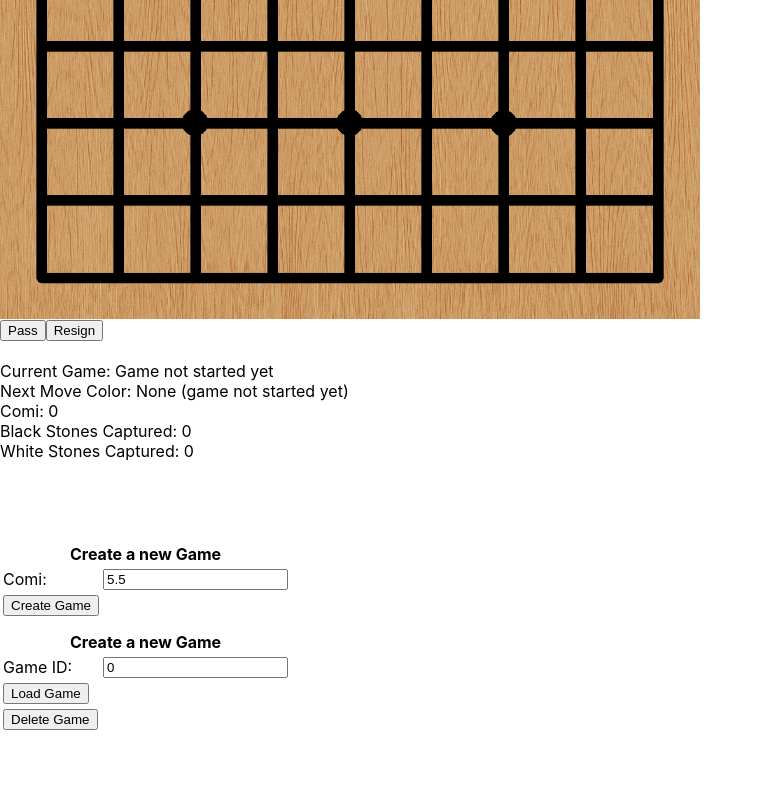
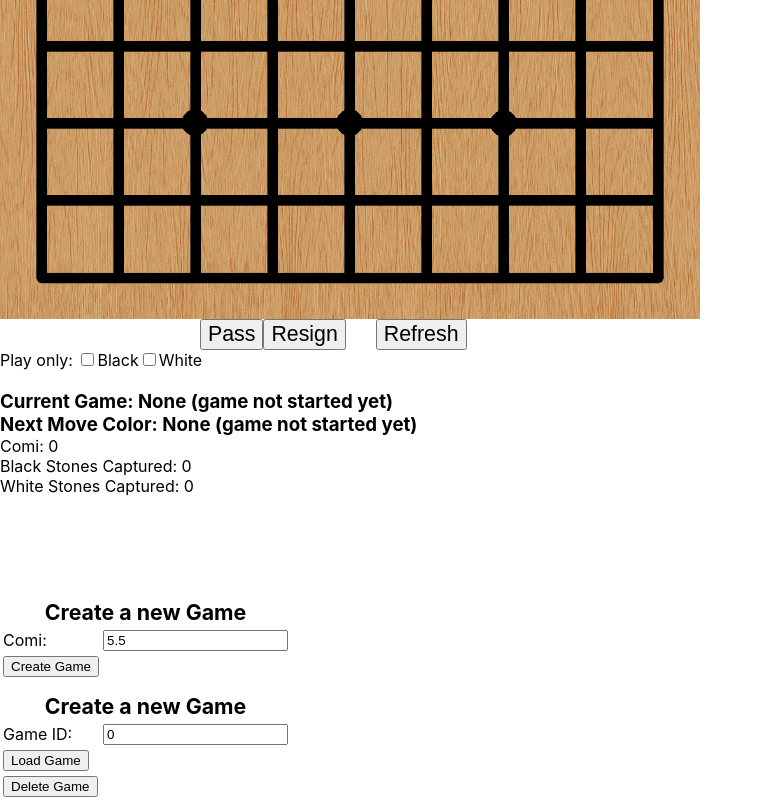
Before and after one commit to tfassbender/go_server_spring, a React (Create React App) app in the folder src/main/app/: page / in a window 1280 px wide. Shown: the part 463-1263 px from the top of the page, without its empty margins (0-763 px from the left). Before the commit the page ends 1196 px from the top, so only its background shows below. Built offline with nearby package versions, Linux system fonts and the light colour scheme.

Commit message:
frontend improvements: only play as specific player; reload game state; styling

```diff
--- a/src/main/app/src/goController.js
+++ b/src/main/app/src/goController.js
@@ -78,7 +78,7 @@ export default function GoControllerComponent({setGameState}) {
 	return <div>
 		<table>
 			<tr>
-				<th colspan="2">Create a new Game</th>
+				<th colspan="2" style={{fontSize: "16pt"}}>Create a new Game</th>
 			</tr>
 			<tr>
 				<td><label htmlFor="comi">Comi:</label></td>
@@ -89,7 +89,7 @@ export default function GoControllerComponent({setGameState}) {
 			</tr>
 			<tr style={{height: "10px"}}></tr>
 			<tr>
-				<th colspan="2">Create a new Game</th>
+				<th colspan="2" style={{fontSize: "16pt"}}>Create a new Game</th>
 			</tr>
 			<tr>
 				<td><label htmlFor="id">Game ID:</label></td>
--- a/src/main/app/src/goField.js
+++ b/src/main/app/src/goField.js
@@ -5,6 +5,8 @@ import GoStoneFieldComponent from './goStoneField.js';
 export default function GoFieldComponent({gameState, setGameState}) {
 	const [pointsBlack, setPointsBlack] = React.useState(0);
 	const [pointsWhite, setPointsWhite] = React.useState(0);
+	const [playOnlyBlack, setPlayOnlyBlack] = React.useState(false);
+	const [playOnlyWhite, setPlayOnlyWhite] = React.useState(false);
 
 	const fieldSize = 9;
 	const fieldSizePixels = 700;
@@ -23,7 +25,7 @@ export default function GoFieldComponent({gameState, setGameState}) {
 	var gameOver = false;
 	var points = 0;
 	var comi = 0;
-	var currentGameId = "Game not started yet";
+	var currentGameId = "None (game not started yet)";
 	var nextMoveColor = "None (game not started yet)";
 
 	if (gameState !== null) {
@@ -40,6 +42,11 @@ export default function GoFieldComponent({gameState, setGameState}) {
 		if (gameOver) {
 			nextMoveColor = "None (game over)";
 		}
+	}
+
+	if (playOnlyBlack && playOnlyWhite) {
+		setPlayOnlyBlack(false);
+		setPlayOnlyWhite(false);
 	}
 
 	function createTable() {
@@ -63,7 +70,8 @@ export default function GoFieldComponent({gameState, setGameState}) {
 	        	}
 
 	            children.push(<GoStoneFieldComponent row={i} col={j} gameStateStone={gameStateStone} nextMoveColor={nextMoveColor}
-	            		setGameState={setGameState} gameId={gameId} gameOver={gameOver}>
+	            		setGameState={setGameState} gameId={gameId} gameOver={gameOver} playOnlyBlack={playOnlyBlack}
+	            		playOnlyWhite={playOnlyWhite}>
 	            	</GoStoneFieldComponent>);
 	        }
 	        // Create the parent and add the children
@@ -76,6 +84,14 @@ export default function GoFieldComponent({gameState, setGameState}) {
 	function pass() {
 		if (gameState !== null) {
 			if (!gameOver) {
+				if (playOnlyBlack && nextMoveColor === "WHITE") {
+					alert("White's turn (you selected to only play black)");
+					return;
+				}
+				if (playOnlyWhite && nextMoveColor === "BLACK") {
+					alert("Black's turn (you selected to only play white)");
+					return;
+				}
 				let url = "react_test/games/" + gameState.id + "/move";
 				let move = {
 						row: -1,
@@ -121,7 +137,7 @@ export default function GoFieldComponent({gameState, setGameState}) {
 							<td><input type="number" value={pointsWhite} onInput={e => setPointsWhite(e.target.value)}></input></td>
 						</tr>
 					</table>
-					<button onClick={submitPoints}>Submit</button><button onClick={getResult}>Get Result</button>
+					<button onClick={submitPoints}>Submit</button><button onClick={updateGameState}>Get Result</button>
 				</div>;
 		}
 
@@ -131,7 +147,7 @@ export default function GoFieldComponent({gameState, setGameState}) {
 	function submitPoints() {
 		let urlSubmitResult = "react_test/games/" + gameState.id + "/result";
 
-		//send the result
+		// send the result
 		let result = {
 				pointsBlack: pointsBlack,
 				pointsWhite: pointsWhite,
@@ -151,12 +167,12 @@ export default function GoFieldComponent({gameState, setGameState}) {
 		xhttp.setRequestHeader("Content-Type", "application/json");
 		xhttp.send(JSON.stringify(result));
 
-		//only works at the second time...
-		//getResult();
+		// only works at the second time...
+		// getResult();
 	}
 
-	function getResult() {
-		//request the updated game state
+	function updateGameState() {
+		// request the updated game state
 		let xhttp = new XMLHttpRequest();
 		xhttp.onreadystatechange = function () {
 			if (this.readyState === 4 && this.status === 200) {
@@ -197,9 +213,40 @@ export default function GoFieldComponent({gameState, setGameState}) {
 		return null;
 	}
 
+	function createFieldSettings() {
+		return <div>
+				<button onClick={pass} style={{marginLeft: "200px", fontSize: "16pt"}}>Pass</button>
+				<button onClick={resign} style={{fontSize: "16pt"}}>Resign</button>
+				<button onClick={updateGameState} style={{marginLeft: "30px", fontSize: "16pt"}}>Refresh</button>
+				<br/>
+				<label htmlFor="playColorOnly" style={{marginTop: "5px"}}>Play only: </label>
+				<input type="checkbox" checked={playOnlyBlack} onChange={e => setPlayOnlyBlack(e.target.checked)} name="Black" />Black
+				<input type="checkbox" checked={playOnlyWhite} onChange={e => setPlayOnlyWhite(e.target.checked)} name="White" />White
+				<br/>
+				<br/>
+				<label htmlFor="currentGameId" style={{fontSize: "14pt", fontWeight: "bold"}}>Current Game: {currentGameId}</label>
+				<br/>
+				<label htmlFor="nextMove" style={{fontSize: "14pt", fontWeight: "bold"}}>Next Move Color: {nextMoveColor}</label>
+				<br/>
+				<label htmlFor="comi">Comi: {comi}</label>
+				<br/>
+				<label htmlFor="blackStonesCaptured">Black Stones Captured: {blackStonesCaptured}</label>
+				<br/>
+				<label htmlFor="whiteStonesCaptured">White Stones Captured: {whiteStonesCaptured}</label>
+			</div>;
+	}
+
 	function resign() {
 		if (gameState !== null) {
 			if (!gameOver) {
+				if (playOnlyBlack && nextMoveColor === "WHITE") {
+					alert("White's turn (you selected to only play black)");
+					return;
+				}
+				if (playOnlyWhite && nextMoveColor === "BLACK") {
+					alert("Black's turn (you selected to only play white)");
+					return;
+				}
 				alert("not yet implemented");
 			}
 			else {
@@ -212,18 +259,7 @@ export default function GoFieldComponent({gameState, setGameState}) {
 		<table style = {tableStyle} border={border}>
 			{createTable()}
 		</table>
-		<button onClick={pass}>Pass</button><button onClick={resign}>Resign</button><label htmlFor="message"></label>
-		<br/>
-		<br/>
-		<label htmlFor="currentGameId">Current Game: {currentGameId}</label>
-		<br/>
-		<label htmlFor="nextMove">Next Move Color: {nextMoveColor}</label>
-		<br/>
-		<label htmlFor="comi">Comi: {comi}</label>
-		<br/>
-		<label htmlFor="blackStonesCaptured">Black Stones Captured: {blackStonesCaptured}</label>
-		<br/>
-		<label htmlFor="whiteStonesCaptured">White Stones Captured: {whiteStonesCaptured}</label>
+		{createFieldSettings()}
 		<br/>
 		<br/>
 		{createGameResultControllers()}
--- a/src/main/app/src/goStoneField.js
+++ b/src/main/app/src/goStoneField.js
@@ -1,12 +1,12 @@
 import React from 'react';
-import GoStoneRandomPlacementComponent from './goStoneRandomPlacementComponent.js';
+//import GoStoneRandomPlacementComponent from './goStoneRandomPlacementComponent.js';
 import GoStoneGamePlacementComponent from './goStoneGamePlacementComponent.js';
 
-export default function GoStoneFieldComponent({row, col, setGameState, gameId, gameStateStone, nextMoveColor, gameOver}) {
+export default function GoStoneFieldComponent({row, col, setGameState, gameId, gameStateStone, nextMoveColor, gameOver, playOnlyBlack, playOnlyWhite}) {
 	 // console.log("GoStoneFieldComponent created: row=" + row + " col=" +
 		// col + " gameStateStone=" + gameStateStone);
 
-	return <GoStoneGamePlacementComponent row={row} col={col} setGameState={setGameState} gameId={gameId}
-			gameStateStone={gameStateStone} nextMoveColor={nextMoveColor} gameOver={gameOver}>
+	return <GoStoneGamePlacementComponent row={row} col={col} setGameState={setGameState} gameId={gameId} gameStateStone={gameStateStone}
+			nextMoveColor={nextMoveColor} gameOver={gameOver} playOnlyBlack={playOnlyBlack} playOnlyWhite={playOnlyWhite}>
 		</GoStoneGamePlacementComponent>;
 }
--- a/src/main/app/src/goStoneGamePlacementComponent.js
+++ b/src/main/app/src/goStoneGamePlacementComponent.js
@@ -1,6 +1,6 @@
 import React from 'react';
 
-export default function GoStoneRandomPlacementFieldComponent({row, col, setGameState, gameId, gameStateStone, nextMoveColor, gameOver}) {
+export default function GoStoneRandomPlacementFieldComponent({row, col, gameState, setGameState, gameId, gameStateStone, nextMoveColor, gameOver, playOnlyBlack, playOnlyWhite}) {
 	const stoneBlackImage = "images/stones/black.png";
 	const stoneWhiteImage = "images/stones/white.png";
 
@@ -44,6 +44,14 @@ export default function GoStoneRandomPlacementFieldComponent({row, col, setGameS
 		if (gameStateStone === null) {
 			if (gameId !== -1) {
 				if (!gameOver) {
+					if (playOnlyBlack && nextMoveColor === "WHITE") {
+						alert("White's turn (you selected to only play black)");
+						return;
+					}
+					if (playOnlyWhite && nextMoveColor === "BLACK") {
+						alert("Black's turn (you selected to only play white)");
+						return;
+					}
 					let url = "react_test/games/" + gameId + "/move";
 					let move = {
 							row: row,
@@ -71,12 +79,12 @@ export default function GoStoneRandomPlacementFieldComponent({row, col, setGameS
 					xhttp.send(JSON.stringify(move));
 				}
 				else {
-					//game over
+					// game over
 					alert("The game is over! No more moves allowed");
 				}
 			}
 			else {
-				//gameId == -1
+				// gameId == -1
 				alert("No game has been started yet");
 			}
 		}
```
